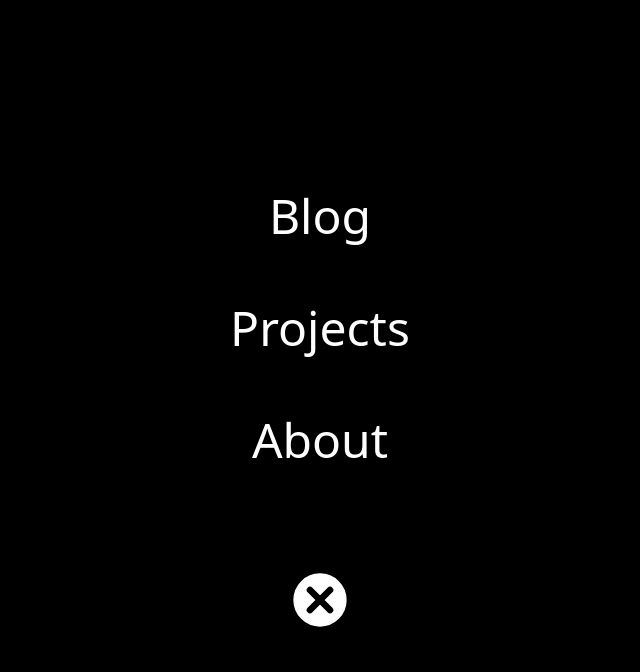
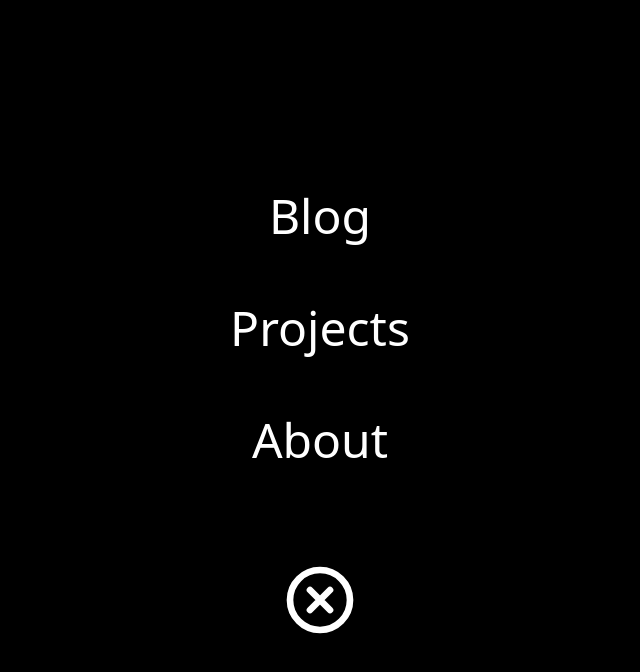
Before and after one commit to mjacoud/jacoud-blog, a Next.js app: page / in a window 1280 px wide. Both pictures are taken after a click on the icon 1225 px from the left and 54 px from the top of the page. Shown: the top 672 px of the page, without its empty margins (320-960 px from the left). Built offline with nearby package versions, Linux system fonts and the light colour scheme.

Commit message:
fix(Navbar.tsx):fix animation

```diff
--- a/src/app/Components/Navbar.tsx
+++ b/src/app/Components/Navbar.tsx
@@ -3,25 +3,24 @@
 import Link from "next/link"
 import { useState } from "react"
 
-const menuOptions = ["Blog","Projects","About"]
+const menuOptions = ["Blog", "Projects", "About"]
 
 export const Navbar = () => {
   const [menuOpen, setMenuOpen] = useState<boolean>(false)
-  const [isClosing, setIsClosing] = useState(false);
+  const [animate, setAnimate] = useState<boolean>(false)
 
   const handleMenu = () => {
-    if (menuOpen) {
-      // Inicia a animação de fechamento
-      setIsClosing(true);
-      setTimeout(() => {
-        setMenuOpen(false);
-        setIsClosing(false);
-      }, 1300); // Define a duração da animação de saída (500ms)
-    } else {
-      // Abre o menu
-      setMenuOpen(true);
+    setAnimate(true)
+    console.log('animate: ', animate)
+    setMenuOpen(!menuOpen)
+    console.log('menuOpen: ', menuOpen)
+    console.log('animate: ', animate)
+    setTimeout(() => {setAnimate(false)
+      console.log('animate: ', animate)
     }
-  };
+    , 1225) // Duration of the animation (1000ms)
+  }
+
 
   return (
     <nav className="p-8 bg-blue-400 flex justify-between items-center">
@@ -29,31 +28,35 @@ export const Navbar = () => {
         <h1 className="font-inter font-bold text-3xl text-white">Jacoud</h1>
       </div>
       <div>
-        {menuOpen || isClosing  ?
-        <div className={`bg-black w-full h-full absolute right-0 top-0 transition-transform duration-1300 ${menuOpen && !isClosing ? 'animate-slideinright':'animate-slideoutup' }`}>
+        {menuOpen || animate?
+          <div className={`bg-black w-full h-full absolute right-0 top-0 transition duration-1250 ${animate ? (menuOpen ? 'animate-slideinright bg-transparent' : 'animate-slideoutup') : ''}`}>
             <div className="flex flex-col">
               <div className="flex items-center justify-center flex-col gap-16 pt-48">
-              {menuOptions.map(option=>
-              <Link href={option.toLowerCase()} key={option} className="text-white text-5xl">{option}</Link>
-                      )
-              }
+                {menuOptions.map(option =>
+                  <Link href={option.toLowerCase()} key={option} className={`text-5xl ${animate ? (menuOpen ? 'text-transparent' : 'text-white') : 'text-white'} `}>{option}</Link>
+                )}
               </div>
+
+
               <div className="flex justify-center pt-24">
-            <svg onClick={handleMenu}
-            width="80px" height="80px" viewBox="0 0 24 24" fill="white" xmlns="http://www.w3.org/2000/svg">
-            <path d="M3 12C3 7.02944 7.02944 3 12 3C16.9706 3 21 7.02944 21 12C21 16.9706 16.9706 21 12 21C7.02944 21 3 16.9706 3 12Z" stroke="#000000" strokeWidth="2"/>
-            <path d="M9 9L15 15M15 9L9 15" stroke="#000000" strokeWidth="2" strokeLinecap="round"/>
+                <svg onClick={handleMenu} className="text-red-600"
+                  width="80px" height="80px" viewBox="0 0 24 24" fill={`${animate ? 'transparent': 'black'}`} xmlns="http://www.w3.org/2000/svg">
+                  <path d="M3 12C3 7.02944 7.02944 3 12 3C16.9706 3 21 7.02944 21 12C21 16.9706 16.9706 21 12 21C7.02944 21 3 16.9706 3 12Z" stroke={`${animate ? (menuOpen ? 'transparent' : 'white') : 'white'}`} strokeWidth="2" />
+                  <path d="M9 9L15 15M15 9L9 15" stroke={`${animate ? (menuOpen ? 'transparent' : 'white') : 'white'}`} strokeWidth="2" strokeLinecap="round" />
                 </svg>
               </div>
             </div>
           </div>
-        :
+
+
+              : ""}
+
           <svg onClick={handleMenu}
             width="45px" height="45px" viewBox="0 0 24 24" fill="none" xmlns="http://www.w3.org/2000/svg">
-        <path className="stroke-white" d="M4 18L20 18" stroke="#000000" strokeWidth="2" strokeLinecap="round"/>
-        <path className="stroke-white" d="M4 12L20 12" stroke="#000000" strokeWidth="2" strokeLinecap="round"/>
-        <path className="stroke-white" d="M4 6L20 6" stroke="#000000" strokeWidth="2" strokeLinecap="round"/>
-        </svg>}
+            <path className="stroke-white" d="M4 18L20 18" stroke="#000000" strokeWidth="2" strokeLinecap="round" />
+            <path className="stroke-white" d="M4 12L20 12" stroke="#000000" strokeWidth="2" strokeLinecap="round" />
+            <path className="stroke-white" d="M4 6L20 6" stroke="pink" strokeWidth="2" strokeLinecap="round" />
+          </svg>
       </div>
     </nav>
   )
```
Lines whose indentation alone changed are shown as unchanged.
